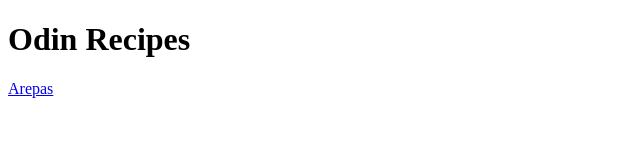
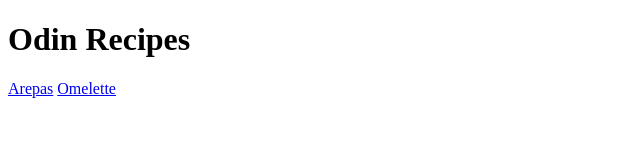
Before and after one commit to ajeco1na/odin-recipes, a plain HTML site: page index.html in a window 1280 px wide. Shown: the full height of the page, 0-640 px from the left. Drawn offline with Linux system fonts and the light colour scheme.

Commit message:
Add Omelette anchor in index.html

```diff
--- a/index.html
+++ b/index.html
@@ -2,12 +2,12 @@
 <html lang="en">
 <head>
     <meta charset="UTF-8">
-    <meta name="viewport" content="width=device-width, initial-scale=1.0" height="600">
+    <meta name="viewport" content="width=device-width, initial-scale=1.0">
     <title>Document</title>
 </head>
 <body>
     <h1>Odin Recipes</h1>
     <a href="recipes/arepas.html">Arepas</a>
-
+    <a href="recipes/omelette.html">Omelette</a>
 </body>
 </html>
```
